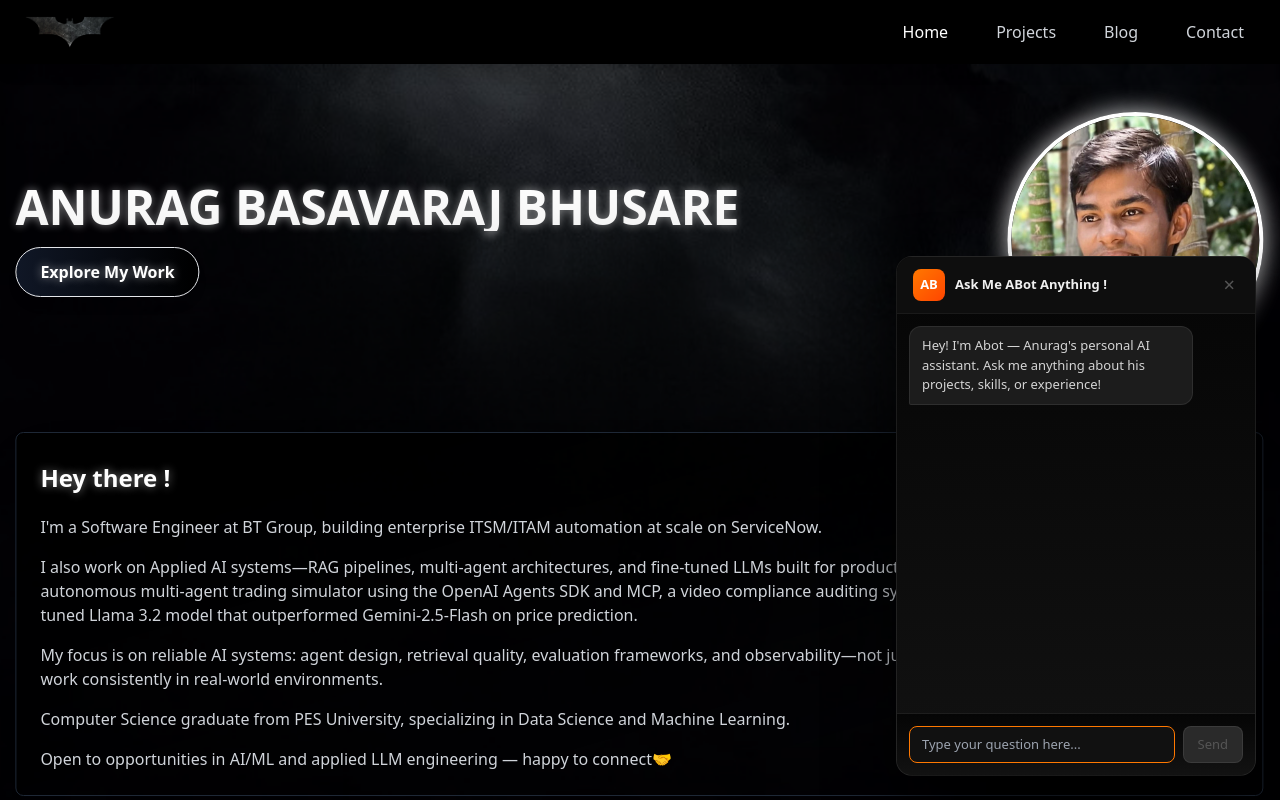
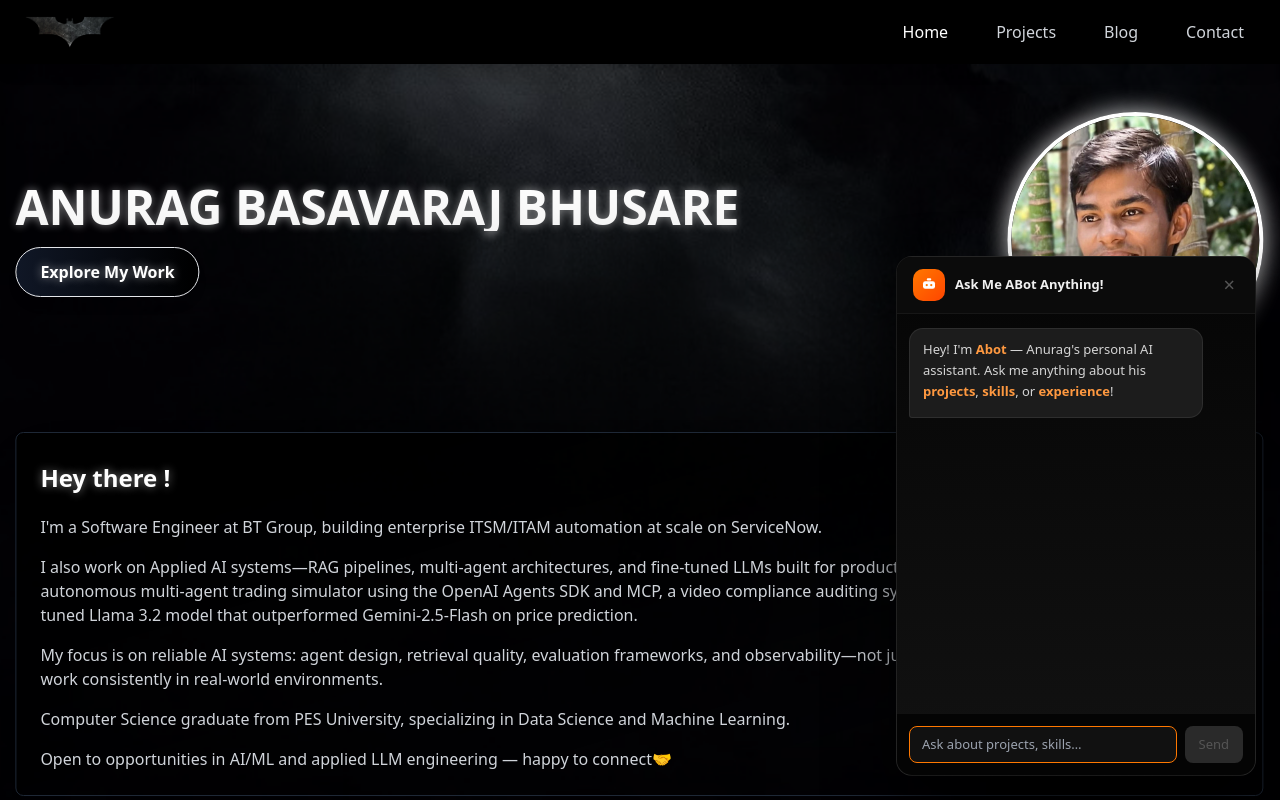
Before and after one commit to anurag442003/AIportfolio, a React (Vite) app: page / in a window 1280 px wide. Both pictures are taken after a click on the button "Chat with Abot". Shown: the top 800 px of the page. Built offline with nearby package versions, Linux system fonts and the light colour scheme.

Commit message:
changed the formatting in ABOT

```diff
--- a/package.json
+++ b/package.json
@@ -14,6 +14,7 @@
     "react": "^18.3.1",
     "react-dom": "^18.3.1",
     "react-icons": "^5.3.0",
+    "react-markdown": "^10.1.0",
     "react-router-dom": "^6.26.2"
   },
   "devDependencies": {
--- a/src/components/Abot.jsx
+++ b/src/components/Abot.jsx
@@ -1,12 +1,160 @@
-
 import { useState, useRef, useEffect } from "react";
+import ReactMarkdown from "react-markdown";
 
 const API = "https://anuragbb-abot.hf.space/chat";
 
 const GREETING = {
   role: "assistant",
-  content: "Hey! I'm Abot — Anurag's personal AI assistant. Ask me anything about his projects, skills, or experience!",
+  content:
+    "Hey! I'm **Abot** — Anurag's personal AI assistant.\nAsk me anything about his **projects**, **skills**, or **experience**!",
 };
+
+function bubbleStyle(role) {
+  return {
+    alignSelf: role === "user" ? "flex-end" : "flex-start",
+    maxWidth: "88%",
+    minWidth: 0,
+    fontSize: "13px",
+    lineHeight: "1.6",
+    padding: "10px 13px",
+    borderRadius:
+      role === "user" ? "14px 14px 3px 14px" : "14px 14px 14px 3px",
+    background:
+      role === "user"
+        ? "linear-gradient(135deg, #ff7800, #ff4500)"
+        : "#1c1c1c",
+    color: role === "user" ? "#fff" : "#d4d4d4",
+    border: role === "user" ? "none" : "1px solid rgba(255,255,255,0.08)",
+    wordBreak: "break-word",
+    overflowWrap: "break-word",
+
+  };
+}
+
+const md = {
+  p: ({ children }) => (
+    <p style={{ margin: "0 0 6px", lineHeight: "1.6" }}>{children}</p>
+  ),
+  ul: ({ children }) => (
+    <ul style={{ margin: "4px 0 6px", paddingLeft: "18px" }}>{children}</ul>
+  ),
+  ol: ({ children }) => (
+    <ol style={{ margin: "4px 0 6px", paddingLeft: "18px" }}>{children}</ol>
+  ),
+  li: ({ children }) => (
+    <li style={{ marginBottom: "4px", lineHeight: "1.5" }}>{children}</li>
+  ),
+  h1: ({ children }) => (
+  <h1 style={{ margin: "8px 0 4px", fontSize: "14px", fontWeight: 700, color: "#ff9940" }}>
+    {children}
+  </h1>
+),
+h2: ({ children }) => (
+  <h2 style={{ margin: "8px 0 4px", fontSize: "13.5px", fontWeight: 700, color: "#ff9940" }}>
+    {children}
+  </h2>
+),
+h3: ({ children }) => (
+  <h3 style={{ margin: "6px 0 3px", fontSize: "13px", fontWeight: 600, color: "#ffb066" }}>
+    {children}
+  </h3>
+),
+  strong: ({ children }) => (
+    <strong style={{ color: "#ff9940", fontWeight: 600 }}>{children}</strong>
+  ),
+  em: ({ children }) => (
+    <em style={{ color: "#ccc", fontStyle: "italic" }}>{children}</em>
+  ),
+  code: ({ children }) => (
+    <code
+      style={{
+        background: "#111",
+        border: "1px solid rgba(255,255,255,0.1)",
+        borderRadius: "4px",
+        padding: "1px 5px",
+        fontSize: "12px",
+        color: "#ff9940",
+        fontFamily: "monospace",
+        wordBreak: "break-all",
+      }}
+    >
+      {children}
+    </code>
+  ),
+
+  // ✅ FIXED: <a opening tag was missing
+  a: ({ href, children }) => (
+  <a
+    href={href}
+    target="_blank"
+    rel="noopener noreferrer"
+    style={{
+      color: "#ff9940",
+      textDecoration: "underline",
+      wordBreak: "break-all",
+    }}
+  >
+    {children}
+  </a>
+),
+
+  blockquote: ({ children }) => (
+    <div
+      style={{
+        borderLeft: "3px solid #ff7800",
+        paddingLeft: "10px",
+        margin: "4px 0",
+        color: "#aaa",
+        fontStyle: "italic",
+      }}
+    >
+      {children}
+    </div>
+  ),
+  table: ({ children }) => (
+    <div style={{ overflowX: "auto", fontSize: "12px", margin: "4px 0" }}>
+      <table style={{ borderCollapse: "collapse", width: "100%" }}>{children}</table>
+    </div>
+  ),
+  th: ({ children }) => (
+    <th
+      style={{
+        padding: "4px 8px",
+        background: "#2a2a2a",
+        color: "#ff9940",
+        textAlign: "left",
+        border: "1px solid rgba(255,255,255,0.1)",
+        whiteSpace: "nowrap",
+      }}
+    >
+      {children}
+    </th>
+  ),
+  td: ({ children }) => (
+    <td
+      style={{
+        padding: "4px 8px",
+        border: "1px solid rgba(255,255,255,0.07)",
+        verticalAlign: "top",
+      }}
+    >
+      {children}
+    </td>
+  ),
+  hr: () => (
+    <hr style={{ border: "none", borderTop: "1px solid rgba(255,255,255,0.07)", margin: "8px 0" }} />
+  ),
+};
+
+const GLOBAL_STYLE = `
+  @keyframes abotBounce {
+    0%,60%,100% { transform:translateY(0); opacity:.35; }
+    30%          { transform:translateY(-5px); opacity:1; }
+  }
+  .abot-message li > p { margin: 0 !important; }
+  .abot-msg-scroll::-webkit-scrollbar { width: 4px; }
+  .abot-msg-scroll::-webkit-scrollbar-thumb { background: #2a2a2a; border-radius: 4px; }
+`;
 
 export default function Abot() {
   const [open, setOpen] = useState(false);
@@ -21,39 +169,52 @@ export default function Abot() {
   }, [history, loading]);
 
   useEffect(() => {
-    if (open) {
-      setTimeout(() => inputRef.current?.focus(), 50);
-    }
+    if (open) setTimeout(() => inputRef.current?.focus(), 50);
   }, [open]);
 
   async function send() {
-    if (!input.trim() || loading) return;
     const question = input.trim();
+    if (!question || loading) return;
     setInput("");
     setLoading(true);
-    const newHistory = [...history, { role: "user", content: question }];
-    setHistory(newHistory);
-
+    const optimisticHistory = [...history, { role: "user", content: question }];
+    setHistory(optimisticHistory);
     try {
       const res = await fetch(API, {
         method: "POST",
         headers: { "Content-Type": "application/json" },
-        body: JSON.stringify({ question, history }),
+        body: JSON.stringify({ question, history: optimisticHistory })
       });
+      if (!res.ok) throw new Error(`HTTP ${res.status}`);
       const data = await res.json();
-      setHistory([...newHistory, { role: "assistant", content: data.answer }]);
+      setHistory([
+        ...optimisticHistory,
+        { role: "assistant", content: data.answer },
+      ]);
     } catch {
       setHistory([
-        ...newHistory,
-        { role: "assistant", content: "Something went wrong. Please try again!" },
+        ...optimisticHistory,
+        { role: "assistant", content: "Something went wrong — please try again!" },
       ]);
-    }
+    } finally {
       setLoading(false);
     }
+  }
+
+  function handleKeyDown(e) {
+    if (e.key === "Enter" && !e.shiftKey) {
+      e.preventDefault();
+      send();
+    }
+  }
+
+  const sendDisabled = loading || !input.trim();
 
   return (
     <div style={{ position: "fixed", bottom: "24px", right: "24px", zIndex: 50 }}>
-      {open ? (
+      <style>{GLOBAL_STYLE}</style>
+
+      {open && (
         <div
           style={{
             width: "360px",
@@ -63,7 +224,7 @@ export default function Abot() {
             borderRadius: "16px",
             display: "flex",
             flexDirection: "column",
-            boxShadow: "0 32px 64px rgba(0,0,0,0.75)",
+            boxShadow: "0 32px 64px rgba(0,0,0,0.8)",
             overflow: "hidden",
           }}
         >
@@ -75,7 +236,8 @@ export default function Abot() {
               justifyContent: "space-between",
               padding: "12px 16px",
               borderBottom: "1px solid rgba(255,255,255,0.05)",
-              background: "rgba(15,15,15,0.95)",
+              background: "rgba(12,12,12,0.98)",
+              flexShrink: 0,
             }}
           >
             <div style={{ display: "flex", alignItems: "center", gap: "10px" }}>
@@ -83,40 +245,38 @@ export default function Abot() {
   style={{
     width: "32px",
     height: "32px",
-                  borderRadius: "8px",
+    borderRadius: "10px",
     background: "linear-gradient(135deg, #ff7800, #ff4500)",
     display: "flex",
     alignItems: "center",
     justifyContent: "center",
-                  fontSize: "13px",
-                  fontWeight: 600,
-                  color: "#fff",
     flexShrink: 0,
   }}
 >
-                AB
+  <svg width="18" height="18" viewBox="0 0 24 24" fill="none">
+    <rect x="4" y="7" width="16" height="10" rx="3" fill="white" />
+    <circle cx="9" cy="12" r="1.5" fill="#ff7800" />
+    <circle cx="15" cy="12" r="1.5" fill="#ff7800" />
+    <rect x="9" y="3" width="6" height="3" rx="1.5" fill="white" />
+  </svg>
 </div>
               <div>
-                <p style={{ margin: 0, fontSize: "13px", fontWeight: 600, color: "#f0f0f0" }}>
-                  Ask Me ABot Anything !
+                <p style={{ margin: 0, fontSize: "13px", fontWeight: 600, color: "#f0f0f0", lineHeight: 1.2 }}>
+                  Ask Me ABot Anything!
                 </p>
+
               </div>
             </div>
             <button
               onClick={() => setOpen(false)}
               style={{
-                background: "none",
-                border: "none",
-                color: "#555",
-                fontSize: "20px",
-                cursor: "pointer",
-                lineHeight: 1,
-                padding: "4px",
-                borderRadius: "4px",
-                transition: "color 0.15s",
+                background: "none", border: "none", color: "#555",
+                fontSize: "20px", cursor: "pointer", lineHeight: 1,
+                padding: "4px", borderRadius: "4px",
               }}
-              onMouseEnter={e => (e.target.style.color = "#aaa")}
-              onMouseLeave={e => (e.target.style.color = "#555")}
+              onMouseEnter={(e) => (e.target.style.color = "#aaa")}
+              onMouseLeave={(e) => (e.target.style.color = "#555")}
+              aria-label="Close chat"
             >
               ×
             </button>
@@ -124,36 +284,25 @@ export default function Abot() {
 
           {/* Messages */}
           <div
+            className="abot-msg-scroll"
             style={{
               flex: 1,
               overflowY: "auto",
-              padding: "12px",
+              padding: "14px 12px",
               display: "flex",
               flexDirection: "column",
-              gap: "8px",
+              gap: "10px",
               scrollbarWidth: "thin",
-              scrollbarColor: "#222 transparent",
+              scrollbarColor: "#2a2a2a transparent",
             }}
           >
             {history.map((m, i) => (
-              <div
-                key={i}
-                style={{
-                  alignSelf: m.role === "user" ? "flex-end" : "flex-start",
-                  maxWidth: "85%",
-                  fontSize: "13px",
-                  lineHeight: "1.5",
-                  padding: "9px 12px",
-                  borderRadius: m.role === "user" ? "12px 12px 2px 12px" : "12px 12px 12px 2px",
-                  background:
-                    m.role === "user"
-                      ? "linear-gradient(135deg, #ff7800, #ff4500)"
-                      : "#1c1c1c",
-                  color: m.role === "user" ? "#fff" : "#d4d4d4",
-                  border: m.role === "user" ? "none" : "1px solid rgba(255,255,255,0.08)",
-                }}
-              >
-                {m.content}
+              <div key={i} className="abot-message" style={bubbleStyle(m.role)}>
+                {m.role === "assistant" ? (
+                  <ReactMarkdown components={md}>{m.content}</ReactMarkdown>
+                ) : (
+                  m.content
+                )}
               </div>
             ))}
 
@@ -162,23 +311,20 @@ export default function Abot() {
                 style={{
                   alignSelf: "flex-start",
                   display: "flex",
-                  gap: "4px",
+                  gap: "5px",
                   padding: "10px 14px",
                   background: "#1c1c1c",
                   border: "1px solid rgba(255,255,255,0.08)",
-                  borderRadius: "12px 12px 12px 2px",
+                  borderRadius: "14px 14px 14px 3px",
                 }}
               >
-                {[0, 1, 2].map(i => (
+                {[0, 1, 2].map((i) => (
                   <span
                     key={i}
                     style={{
-                      width: "6px",
-                      height: "6px",
-                      borderRadius: "50%",
-                      background: "#ff7800",
-                      display: "inline-block",
-                      animation: `bounce 1.2s ease-in-out ${i * 0.2}s infinite`,
+                      width: "6px", height: "6px", borderRadius: "50%",
+                      background: "#ff7800", display: "inline-block",
+                      animation: `abotBounce 1.2s ease-in-out ${i * 0.2}s infinite`,
                     }}
                   />
                 ))}
@@ -190,91 +336,76 @@ export default function Abot() {
           {/* Input */}
           <div
             style={{
-              display: "flex",
-              gap: "8px",
-              padding: "12px",
+              display: "flex", gap: "8px", padding: "12px",
               borderTop: "1px solid rgba(255,255,255,0.05)",
-              background: "linear-gradient(180deg, #050505, #121212)",
+              background: "rgba(5,5,5,0.98)", flexShrink: 0,
             }}
           >
             <input
               ref={inputRef}
               value={input}
-              onChange={e => setInput(e.target.value)}
-              onKeyDown={e => e.key === "Enter" && send()}
-              placeholder="Type your question here..."
+              onChange={(e) => setInput(e.target.value)}
+              onKeyDown={handleKeyDown}
+              placeholder="Ask about projects, skills…"
+              disabled={loading}
               style={{
-                flex: 1,
-                fontSize: "13px",
-                padding: "8px 12px",
-                background: "#111111",
-                border: "1px solid rgba(255,255,255,0.08)",
-                borderRadius: "8px",
-                color: "#e0e0e0",
-                outline: "none",
+                flex: 1, fontSize: "13px", padding: "8px 12px",
+                background: "#111", border: "1px solid rgba(255,255,255,0.08)",
+                borderRadius: "8px", color: "#e0e0e0", outline: "none",
                 transition: "border-color 0.15s",
               }}
-              onFocus={e => (e.target.style.borderColor = "#ff7800")}
-              onBlur={e => (e.target.style.borderColor = "rgba(255,255,255,0.08)")}
+              onFocus={(e) => (e.target.style.borderColor = "#ff7800")}
+              onBlur={(e) => (e.target.style.borderColor = "rgba(255,255,255,0.08)")}
             />
             <button
               onClick={send}
-              disabled={loading || !input.trim()}
+              disabled={sendDisabled}
               style={{
-                background: loading || !input.trim() ? "#2a2a2a" : "linear-gradient(135deg, #222222, #000000)",
-                border: "1px solid rgba(255,255,255,0.08)",
-                borderRadius: "8px",
-                padding: "8px 14px",
-                color: loading || !input.trim() ? "#555" : "#fff",
-                fontSize: "13px",
-                fontWeight: 500,
-                cursor: loading || !input.trim() ? "not-allowed" : "pointer",
-                transition: "opacity 0.15s",
-                flexShrink: 0,
+                background: sendDisabled
+                  ? "#2a2a2a"
+                  : "linear-gradient(135deg, #ff7800, #ff4500)",
+                border: "none", borderRadius: "8px", padding: "8px 14px",
+                color: sendDisabled ? "#555" : "#fff", fontSize: "13px",
+                fontWeight: 500, cursor: sendDisabled ? "not-allowed" : "pointer",
+                transition: "background 0.15s", flexShrink: 0,
               }}
             >
               Send
             </button>
           </div>
         </div>
-      ) : (
+      )}
+
+      {/* FAB */}
+      {!open && (
         <button
           onClick={() => setOpen(true)}
           title="Chat with Abot"
           style={{
-            width: "52px",
-            height: "52px",
-            borderRadius: "50%",
+            width: "52px", height: "52px", borderRadius: "50%",
             background: "linear-gradient(135deg, #ff7800, #ff4500)",
-            border: "none",
-            cursor: "pointer",
-            display: "flex",
-            alignItems: "center",
-            justifyContent: "center",
+            border: "none", cursor: "pointer", display: "flex",
+            alignItems: "center", justifyContent: "center",
             boxShadow: "0 4px 20px rgba(255,120,0,0.35)",
             transition: "transform 0.2s, box-shadow 0.2s",
           }}
-          onMouseEnter={e => {
+          onMouseEnter={(e) => {
             e.currentTarget.style.transform = "scale(1.1)";
             e.currentTarget.style.boxShadow = "0 6px 28px rgba(255,120,0,0.5)";
           }}
-          onMouseLeave={e => {
+          onMouseLeave={(e) => {
             e.currentTarget.style.transform = "scale(1)";
             e.currentTarget.style.boxShadow = "0 4px 20px rgba(255,120,0,0.35)";
           }}
         >
-          <svg width="22" height="22" viewBox="0 0 24 24" fill="none" xmlns="http://www.w3.org/2000/svg">
-            <path d="M12 2C6.477 2 2 6.144 2 11.25c0 2.13.793 4.09 2.103 5.63L2.5 21.5l4.94-1.583A10.6 10.6 0 0 0 12 20.5c5.523 0 10-4.144 10-9.25S17.523 2 12 2Z" fill="white" fillOpacity="0.95"/>
+          <svg width="22" height="22" viewBox="0 0 24 24" fill="none">
+            <path
+              d="M12 2C6.477 2 2 6.144 2 11.25c0 2.13.793 4.09 2.103 5.63L2.5 21.5l4.94-1.583A10.6 10.6 0 0 0 12 20.5c5.523 0 10-4.144 10-9.25S17.523 2 12 2Z"
+              fill="white" fillOpacity="0.95"
+            />
           </svg>
         </button>
       )}
-
-      <style>{`
-        @keyframes bounce {
-          0%, 60%, 100% { transform: translateY(0); opacity: 0.4; }
-          30% { transform: translateY(-5px); opacity: 1; }
-        }
-      `}</style>
     </div>
   );
 }
```
Also changed, not shown: 1 other file (tests, documents, lock files or other folders). Lines whose indentation alone changed are shown as unchanged.
